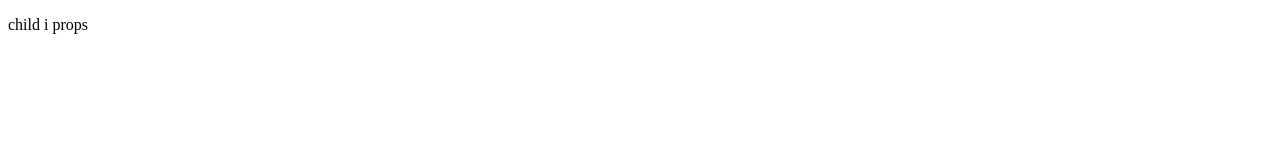
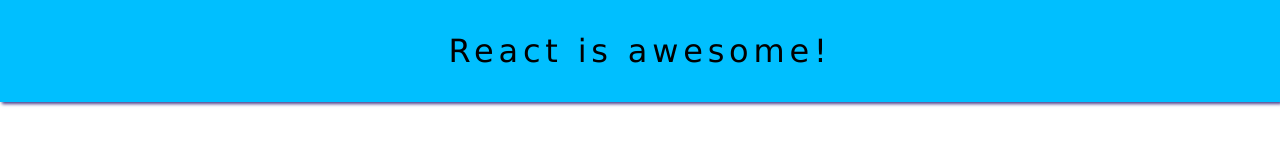
Before and after one commit to TobiasBM/LearnReact, a plain HTML site: page index.html in a window 1280 px wide. Drawn offline with nearby package versions, Linux system fonts and the light colour scheme.

Commit message:
02 opgaver

```diff
--- a/index.html
+++ b/index.html
@@ -5,16 +5,14 @@
     <meta name="viewport"
           content="width=device-width, user-scalable=no, initial-scale=1.0, maximum-scale=1.0, minimum-scale=1.0">
     <meta http-equiv="X-UA-Compatible" content="ie=edge">
+    <link rel="stylesheet" href="main.css">
 </head>
 <body>
     <div id="app"></div>
 </body>
-<!--<script src="js/createElementWithoutJsx.js"></script> -->
 <script src="https://unpkg.com/react@17.0.2/umd/react.development.js"></script>
 <script src="https://unpkg.com/react-dom@17.0.2/umd/react-dom.development.js"></script>
+<script src="./js/02-react/reactWithoutJsx.js">
 
-<script>
-    const rootEl = document.querySelector("#app");
 </script>
-<script src="js/01-start/createElementWithoutJsx.js" type="text/javascript"></script>
 </html>
--- /dev/null
+++ b/js/02-react/reactWithoutJsx.js
@@ -0,0 +1,40 @@
+/*
+* 1. For at lave ui's skal vi bruge React og ReactDOM
+*
+* 2. React er en værktøjskasse som vi kan gøre brug af.
+*
+* 3. ReactDOM håndtere visningen til browseren.
+* */
+
+/*
+*   Vi bruger React.createElement for at lave nye elementer som vi kan vise.
+*   Denne metode tager 3 argumenter.
+*   1. tagType: String
+*   2. Props: Object
+*   3. Children: Array
+* */
+
+const app = React.createElement("div", {
+    className: "background",
+    id: "primary",
+}, "React is awesome!")
+
+/*
+* For at få vist dette element på i browseren bruger vi ReactDOM,
+* den tager:
+* 1. React element
+* 2. Root dom node
+* */
+
+ReactDOM.render(app, document.querySelector("#app"))
+
+
+/*
+* OPGAVE:
+* Brug createElement til at lave et nyt react element som har disse props:
+* props: {
+*   className: background
+*   id: primary
+* }
+* Elementet skal have teskten - React is awesome!
+* */
--- /dev/null
+++ b/main.css
@@ -0,0 +1,18 @@
+*,html,body {
+    padding: 0;
+    margin: 0;
+}
+.background {
+    background: deepskyblue;
+    color: black;
+    box-shadow: 0.1rem 0.1rem 0.2rem  .001rem darkslateblue;
+}
+
+#primary {
+    padding: 2rem;
+    font-size: 2rem;
+    text-align: center;
+    font-weight: normal;
+    letter-spacing: 0.3rem;
+    font-family: Verdana, sans-serif;
+}
```
